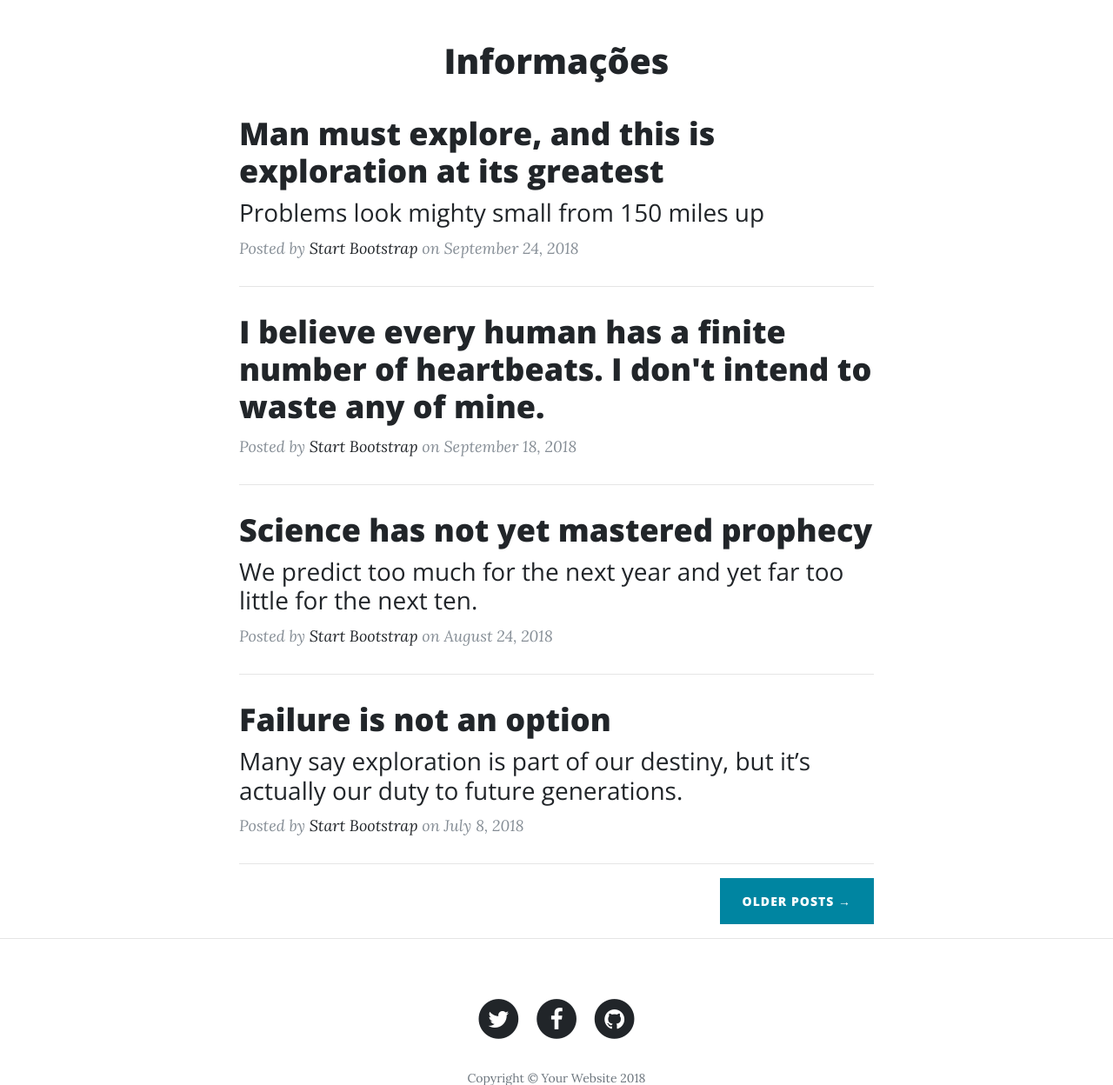
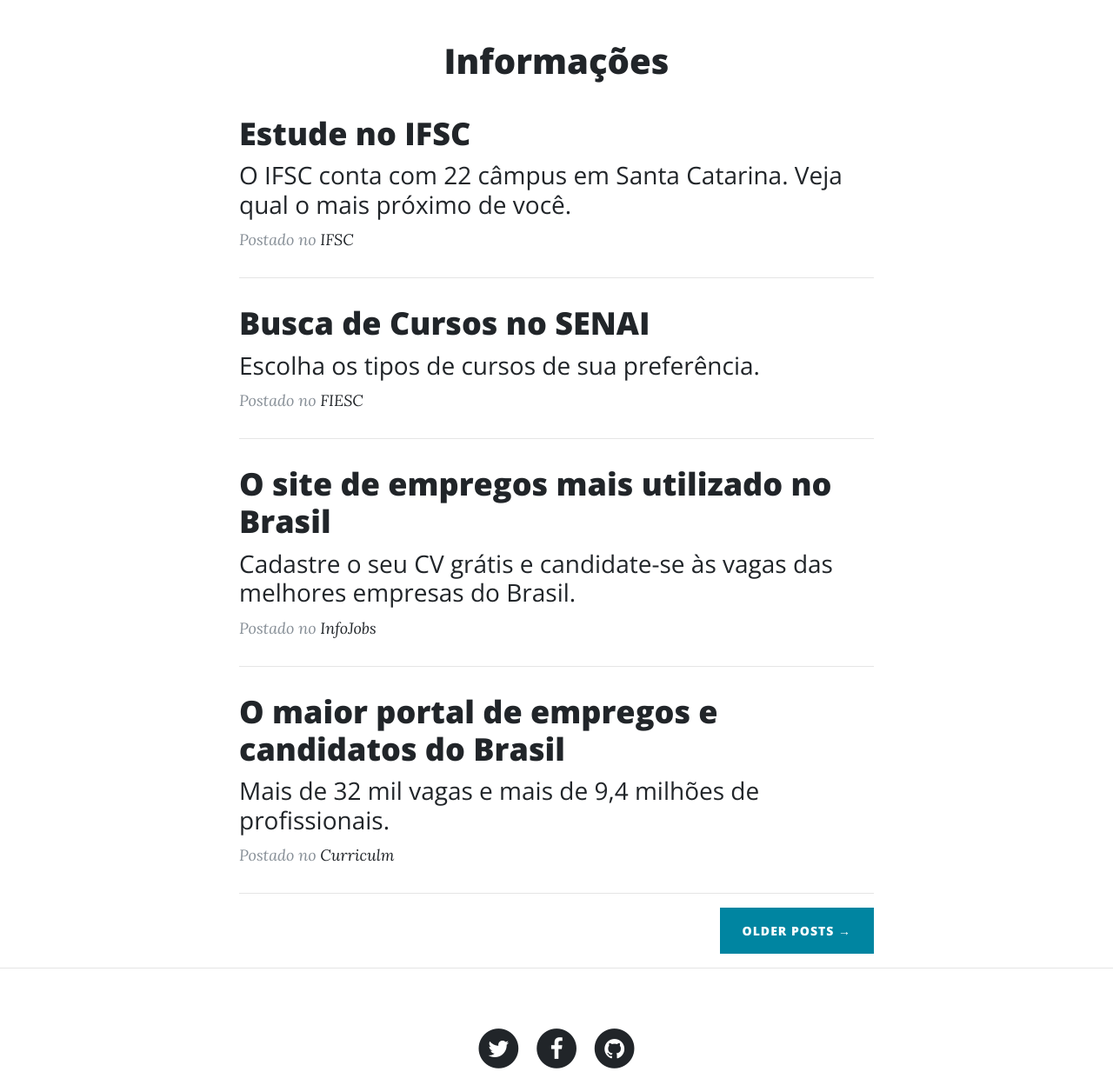
Before and after one commit to SistemaCandidato/SCEOJ, a PHP site: page /SistemaCandidato/menus/menuCandidato.php in a window 1280 px wide. Shown: the part 404-1652 px from the top of the page at 87% size. Run offline with PHP 8.4, Linux system fonts and the light colour scheme; style sheets or scripts are compiled from the project's sources; some libraries are stand-ins or nearby versions.

Commit message:
Importando as principais informacões sobre vagas de emprego e dos cursos ,em cada menu, exibem as informacões específicas para cada um deles por exemplo; do candidato e da empresa estão realmente específicas. Na principal e do administrador são as mesmas informacões.

```diff
--- a/SistemaCandidato/menus/menuCandidato.php
+++ b/SistemaCandidato/menus/menuCandidato.php
@@ -25,56 +25,55 @@
       <div class="row">
         <div class="col-lg-8 col-md-10 mx-auto">
           <div class="post-preview">
-            <a href="post.html">
+            <a href="http://www.ifsc.edu.br/">
               <h2 class="post-title">
-                Man must explore, and this is exploration at its greatest
+                Estude no IFSC
               </h2>
               <h3 class="post-subtitle">
-                Problems look mighty small from 150 miles up
+                O IFSC conta com 22 câmpus em Santa Catarina. Veja qual o mais próximo de você.
               </h3>
             </a>
-            <p class="post-meta">Posted by
-              <a href="#">Start Bootstrap</a>
-              on September 24, 2018</p>
+            <p class="post-meta">Postado no
+              <a href="http://www.ifsc.edu.br/">IFSC</a></p>
           </div>
           <hr>
           <div class="post-preview">
-            <a href="post.html">
+            <a href="https://www.sc.senai.br/siteinstitucional/buscacursos">
               <h2 class="post-title">
-                I believe every human has a finite number of heartbeats. I don't intend to waste any of mine.
+                Busca de Cursos no SENAI
               </h2>
+              <h3 class="post-subtitle">
+                Escolha os tipos de cursos de sua preferência.
+              </h3>
             </a>
-            <p class="post-meta">Posted by
-              <a href="#">Start Bootstrap</a>
-              on September 18, 2018</p>
+            <p class="post-meta">Postado no
+              <a href="http://fiesc.com.br/">FIESC</a></p>
           </div>
           <hr>
           <div class="post-preview">
-            <a href="post.html">
+            <a href="https://www.infojobs.com.br/empregos-em-santa-catarina.aspx">
               <h2 class="post-title">
-                Science has not yet mastered prophecy
+                O site de empregos mais utilizado no Brasil
               </h2>
               <h3 class="post-subtitle">
-                We predict too much for the next year and yet far too little for the next ten.
+                Cadastre o seu CV grátis e candidate-se às vagas das melhores empresas do Brasil.
               </h3>
             </a>
-            <p class="post-meta">Posted by
-              <a href="#">Start Bootstrap</a>
-              on August 24, 2018</p>
+            <p class="post-meta">Postado no
+              <a href="https://www.infojobs.com.br/">InfoJobs</a></p>
           </div>
           <hr>
           <div class="post-preview">
-            <a href="post.html">
+            <a href=https://www.curriculum.com.br/candidatos">
               <h2 class="post-title">
-                Failure is not an option
+                O maior portal de empregos e candidatos do Brasil
               </h2>
               <h3 class="post-subtitle">
-                Many say exploration is part of our destiny, but it’s actually our duty to future generations.
+                Mais de 32 mil vagas e mais de 9,4 milhões de profissionais.
               </h3>
             </a>
-            <p class="post-meta">Posted by
-              <a href="#">Start Bootstrap</a>
-              on July 8, 2018</p>
+            <p class="post-meta">Postado no
+              <a href="https://blog.curriculum.com.br/">Curriculm</a></p>
           </div>
           <hr>
           <!-- Pager -->
```
Also changed, not shown: SistemaCandidato/menus/menuAdministrador.php (+19 -23 lines), SistemaCandidato/menus/menuEmpresa.php (+19 -23 lines), SistemaCandidato/menus/menuOFF.php (+19 -23 lines).
